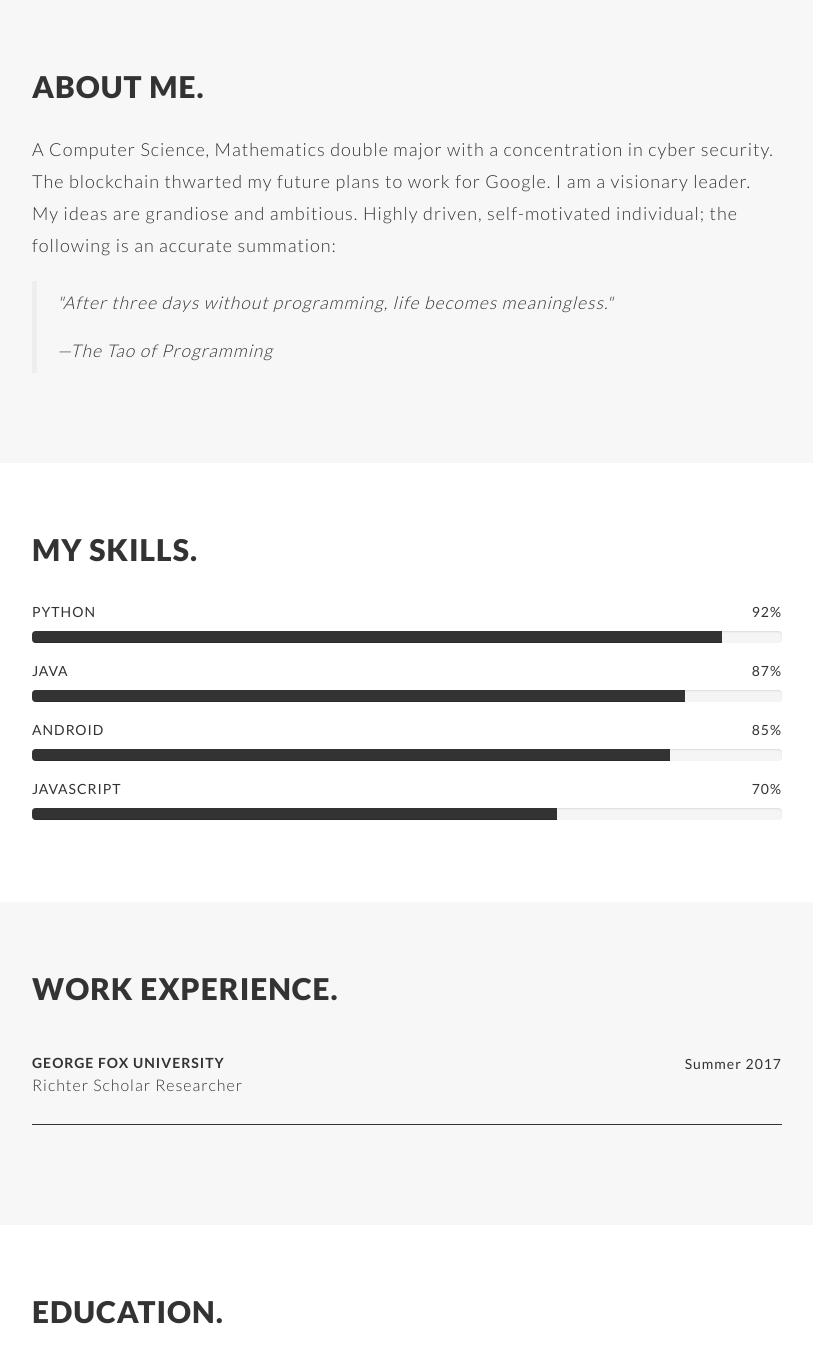
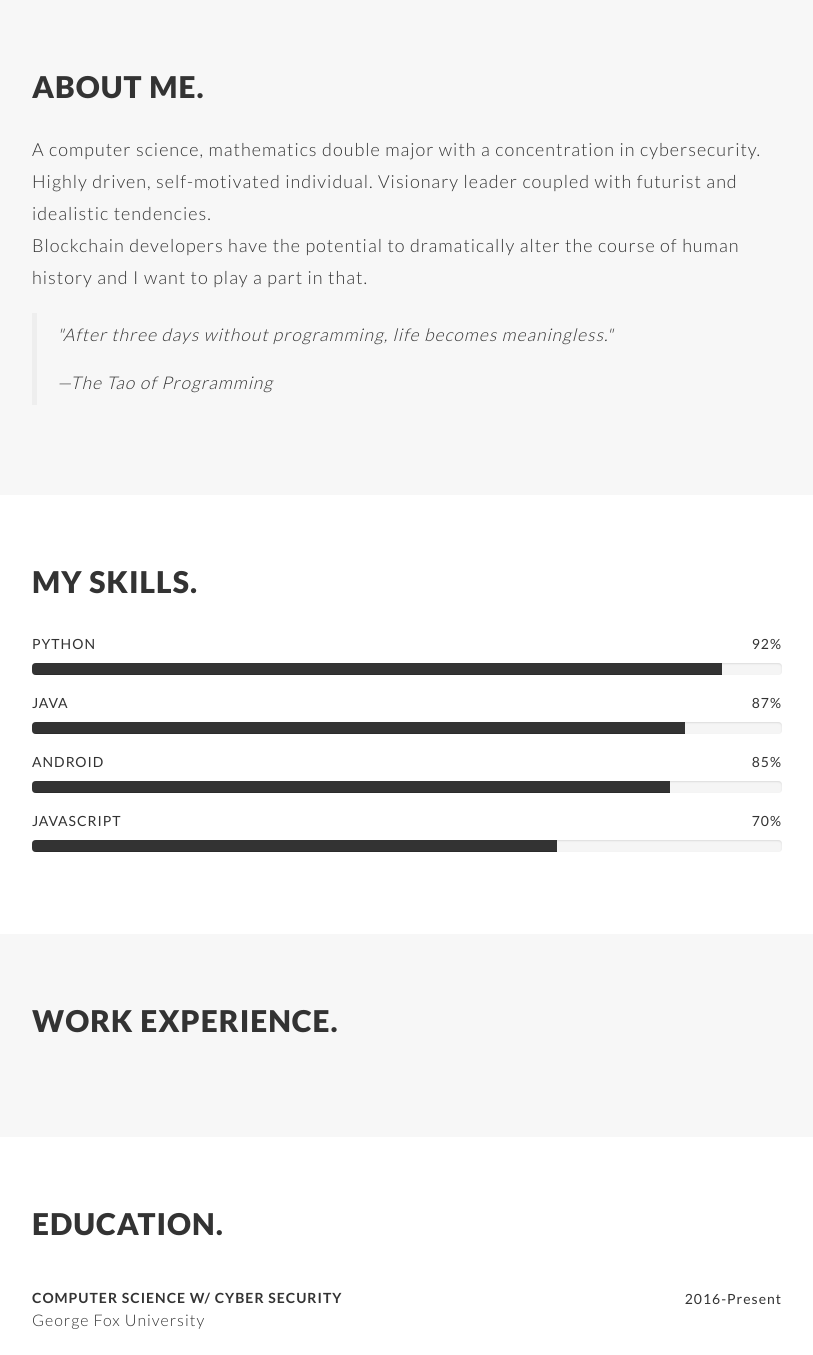
Before and after one commit to taylorjdawson/my-website, a plain HTML site: page index.html in a window 1280 px wide. Shown: the part 800-2155 px from the top of the page, without its empty margins (233-1046 px from the left). Drawn offline with Linux system fonts and the light colour scheme.

Commit message:
Updated the about me section of my page.

```diff
--- a/index.html
+++ b/index.html
@@ -105,13 +105,13 @@
                                     <h2>Developer</h2>
                                     <div class="social-icons">
                                         <ul>
-                                            <li><a href="https://github.com/taylorjdawson"target="_blank"><i class="fa fa-github"></i></a>
+                                            <li><a href="https://github.com/taylorjdawson" target="_blank"><i class="fa fa-github"></i></a>
                                             </li>
-                                            <li><a href="https://twitter.com/TaylorJDawson_"target="_blank"><i class="fa fa-twitter"></i></a>
+                                            <li><a href="https://twitter.com/TaylorJDawson_" target="_blank"><i class="fa fa-twitter"></i></a>
                                             </li>
-                                            <li><a href="https://www.linkedin.com/in/taylorjamesdawson/"target="_blank"><i class="fa fa-linkedin"></i></a>
+                                            <li><a href="https://www.linkedin.com/in/taylorjamesdawson/" target="_blank"><i class="fa fa-linkedin"></i></a>
                                             </li>
-                                            <li><a href="https://medium.com/@taylorjdawson"target="_blank"><i class="fa fa-medium"></i></a>
+                                            <li><a href="https://medium.com/@taylorjdawson" target="_blank"><i class="fa fa-medium"></i></a>
                                             </li>
                                             <li>
                                                 <!--TODO:Add icon for 21.co-->
@@ -147,10 +147,11 @@
                 <div class="col-md-8 col-md-offset-2">
                     <!-- START ABOUT TEXT AREA -->
                     <div class="about-text">
-                        <p>A Computer Science, Mathematics double major with a concentration in cyber security.
-                            The blockchain thwarted my future plans to work for Google.
-                            I am a visionary leader. My ideas are grandiose and ambitious.
-                            Highly driven, self-motivated individual; the following is an accurate summation:
+                        <p>A computer science, mathematics double major with a concentration in cybersecurity.
+                            Highly driven, self-motivated individual.
+                            Visionary leader coupled with futurist and idealistic tendencies.<br>
+                            Blockchain developers have the potential to dramatically alter the course of human history and I want to play a part in that.<br>
+
                         <BLOCKQUOTE><i>"After three days without programming, life becomes meaningless."</i><br><br>
                             —The Tao of Programming
                         </BLOCKQUOTE>
@@ -235,31 +236,31 @@
                     </div>
                 </div>
             </div>
-            <div class="row">
-                <div class="col-md-8 col-md-offset-2">
-                    <!-- START SINGLE EXPERIENCE DESIGN AREA -->
-                    <div class="single-experience">
-                        <h2>George Fox University </h2>
-                        <h3>Richter Scholar Researcher</h3>
-                        <span>Summer 2017</span>
-                    </div>
-                    <!-- / END SINGLE EXPERIENCE DESIGN AREA -->
+            <!--<div class="row">-->
+                <!--<div class="col-md-8 col-md-offset-2">-->
                     <!--&lt;!&ndash; START SINGLE EXPERIENCE DESIGN AREA &ndash;&gt;-->
-                    <!--<div class="single-experience">-->
-                        <!--<h2>Themeforest Company,Australia</h2>-->
-                        <!--<h3>Internet marketer</h3>-->
-                        <!--<span>2005-2011</span>-->
-                    <!--</div>-->
+                    <!--&lt;!&ndash;<div class="single-experience">&ndash;&gt;-->
+                        <!--&lt;!&ndash;<h2>George Fox University </h2>&ndash;&gt;-->
+                        <!--&lt;!&ndash;<h3>Richter Scholar Researcher</h3>&ndash;&gt;-->
+                        <!--&lt;!&ndash;<span>Summer 2017</span>&ndash;&gt;-->
+                    <!--&lt;!&ndash;</div>&ndash;&gt;-->
                     <!--&lt;!&ndash; / END SINGLE EXPERIENCE DESIGN AREA &ndash;&gt;-->
-                    <!--&lt;!&ndash; START SINGLE EXPERIENCE DESIGN AREA &ndash;&gt;-->
-                    <!--<div class="single-experience">-->
-                        <!--<h2>Audio Jungle,Australia</h2>-->
-                        <!--<h3>voice director</h3>-->
-                        <!--<span>2010-2011</span>-->
-                    <!--</div>-->
-                    <!--&lt;!&ndash; / END SINGLE EXPERIENCE DESIGN AREA &ndash;&gt;-->
-                <!--</div>-->
-            </div>
+                    <!--&lt;!&ndash;&lt;!&ndash; START SINGLE EXPERIENCE DESIGN AREA &ndash;&gt;&ndash;&gt;-->
+                    <!--&lt;!&ndash;<div class="single-experience">&ndash;&gt;-->
+                        <!--&lt;!&ndash;<h2>Themeforest Company,Australia</h2>&ndash;&gt;-->
+                        <!--&lt;!&ndash;<h3>Internet marketer</h3>&ndash;&gt;-->
+                        <!--&lt;!&ndash;<span>2005-2011</span>&ndash;&gt;-->
+                    <!--&lt;!&ndash;</div>&ndash;&gt;-->
+                    <!--&lt;!&ndash;&lt;!&ndash; / END SINGLE EXPERIENCE DESIGN AREA &ndash;&gt;&ndash;&gt;-->
+                    <!--&lt;!&ndash;&lt;!&ndash; START SINGLE EXPERIENCE DESIGN AREA &ndash;&gt;&ndash;&gt;-->
+                    <!--&lt;!&ndash;<div class="single-experience">&ndash;&gt;-->
+                        <!--&lt;!&ndash;<h2>Audio Jungle,Australia</h2>&ndash;&gt;-->
+                        <!--&lt;!&ndash;<h3>voice director</h3>&ndash;&gt;-->
+                        <!--&lt;!&ndash;<span>2010-2011</span>&ndash;&gt;-->
+                    <!--&lt;!&ndash;</div>&ndash;&gt;-->
+                    <!--&lt;!&ndash;&lt;!&ndash; / END SINGLE EXPERIENCE DESIGN AREA &ndash;&gt;&ndash;&gt;-->
+                <!--&lt;!&ndash;</div>&ndash;&gt;-->
+            <!--</div>-->
         </div>
     </section>
     <!-- / END WORK EXPERIENCE DESIGN AREA -->
@@ -414,7 +415,7 @@
                         <!--<h2>John doe <span>(CEO facebook)</span></h2>-->
                         <!--<p>Lorem Ipsum is simply dummy text of the printing and typesetting industry. Lorem Ipsum has been the industry's standard dummy text ever since the 1500s Lorem Ipsum is simply dummy text of the printing and typesetting industry. Lorem Ipsum has been the industry's standard dummy text ever since the 1500s.</p>-->
                         <!--<i class="fa fa-quote-right"></i>-->
-                    </div>
+                    <!--</div>-->
                     <!-- / END SINGLE TESTIMONIAL DESIGN AREA -->
                 </div>
             </div>
```
